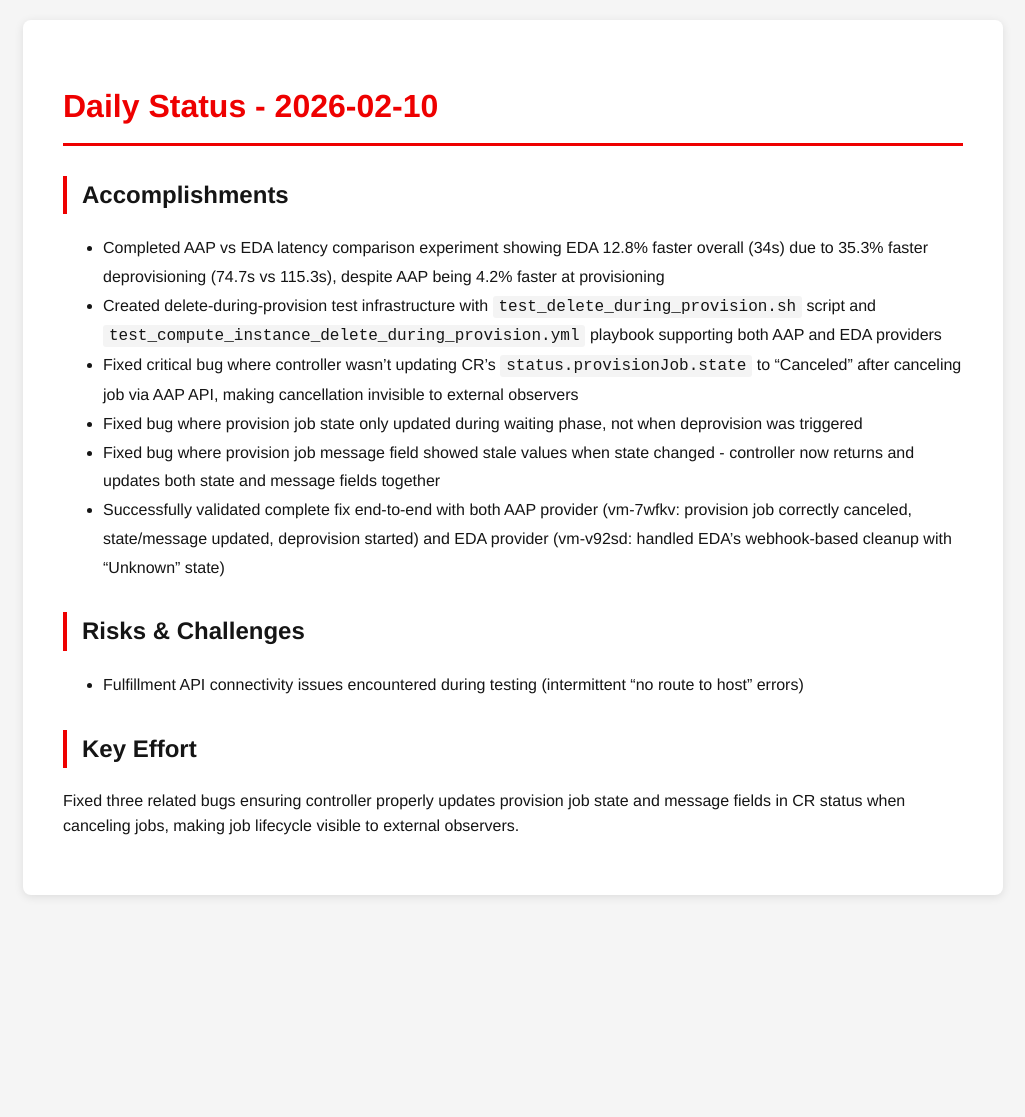
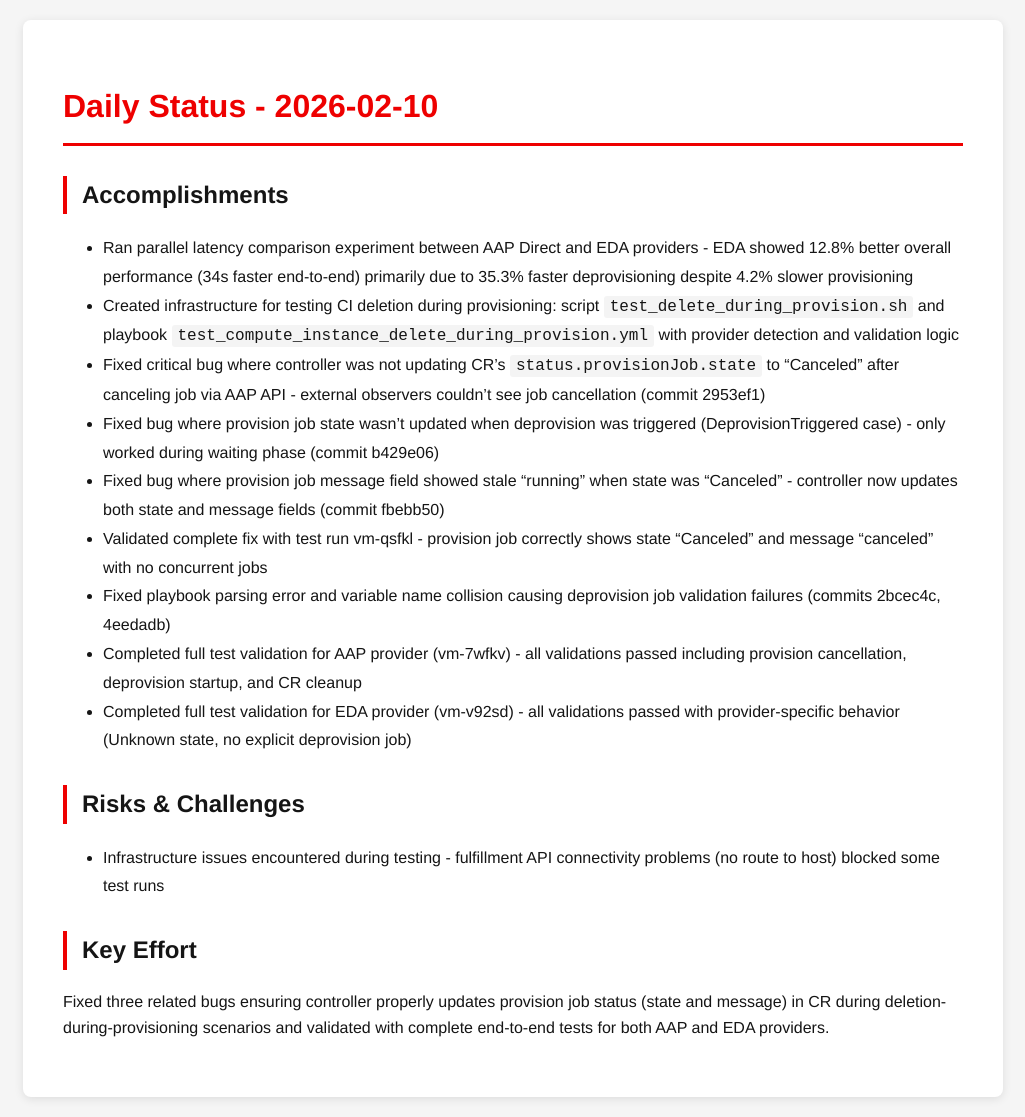
Before and after one commit to tzvatot/daily-status, a Jekyll site: the page built from 2026-02-10.md, in a window 1280 px wide. Shown: the whole page, without its empty margins (127-1152 px from the left). Built offline with Jekyll 4.4.1, drawn with Linux system fonts in a browser that asks for light colours; before the commit the page ends 915 px from its top, so only the background shows below that.

Commit message:
Daily status update - 2026-02-10

```diff
--- a/2026-02-10.md
+++ b/2026-02-10.md
@@ -7,15 +7,18 @@
 # Daily Status - 2026-02-10
 
 ## Accomplishments
-- Completed AAP vs EDA latency comparison experiment showing EDA 12.8% faster overall (34s) due to 35.3% faster deprovisioning (74.7s vs 115.3s), despite AAP being 4.2% faster at provisioning
-- Created delete-during-provision test infrastructure with `test_delete_during_provision.sh` script and `test_compute_instance_delete_during_provision.yml` playbook supporting both AAP and EDA providers
-- Fixed critical bug where controller wasn't updating CR's `status.provisionJob.state` to "Canceled" after canceling job via AAP API, making cancellation invisible to external observers
-- Fixed bug where provision job state only updated during waiting phase, not when deprovision was triggered
-- Fixed bug where provision job message field showed stale values when state changed - controller now returns and updates both state and message fields together
-- Successfully validated complete fix end-to-end with both AAP provider (vm-7wfkv: provision job correctly canceled, state/message updated, deprovision started) and EDA provider (vm-v92sd: handled EDA's webhook-based cleanup with "Unknown" state)
+- Ran parallel latency comparison experiment between AAP Direct and EDA providers - EDA showed 12.8% better overall performance (34s faster end-to-end) primarily due to 35.3% faster deprovisioning despite 4.2% slower provisioning
+- Created infrastructure for testing CI deletion during provisioning: script `test_delete_during_provision.sh` and playbook `test_compute_instance_delete_during_provision.yml` with provider detection and validation logic
+- Fixed critical bug where controller was not updating CR's `status.provisionJob.state` to "Canceled" after canceling job via AAP API - external observers couldn't see job cancellation (commit 2953ef1)
+- Fixed bug where provision job state wasn't updated when deprovision was triggered (DeprovisionTriggered case) - only worked during waiting phase (commit b429e06)
+- Fixed bug where provision job message field showed stale "running" when state was "Canceled" - controller now updates both state and message fields (commit fbebb50)
+- Validated complete fix with test run vm-qsfkl - provision job correctly shows state "Canceled" and message "canceled" with no concurrent jobs
+- Fixed playbook parsing error and variable name collision causing deprovision job validation failures (commits 2bcec4c, 4eedadb)
+- Completed full test validation for AAP provider (vm-7wfkv) - all validations passed including provision cancellation, deprovision startup, and CR cleanup
+- Completed full test validation for EDA provider (vm-v92sd) - all validations passed with provider-specific behavior (Unknown state, no explicit deprovision job)
 
 ## Risks & Challenges
-- Fulfillment API connectivity issues encountered during testing (intermittent "no route to host" errors)
+- Infrastructure issues encountered during testing - fulfillment API connectivity problems (no route to host) blocked some test runs
 
 ## Key Effort
-Fixed three related bugs ensuring controller properly updates provision job state and message fields in CR status when canceling jobs, making job lifecycle visible to external observers.
+Fixed three related bugs ensuring controller properly updates provision job status (state and message) in CR during deletion-during-provisioning scenarios and validated with complete end-to-end tests for both AAP and EDA providers.
```
